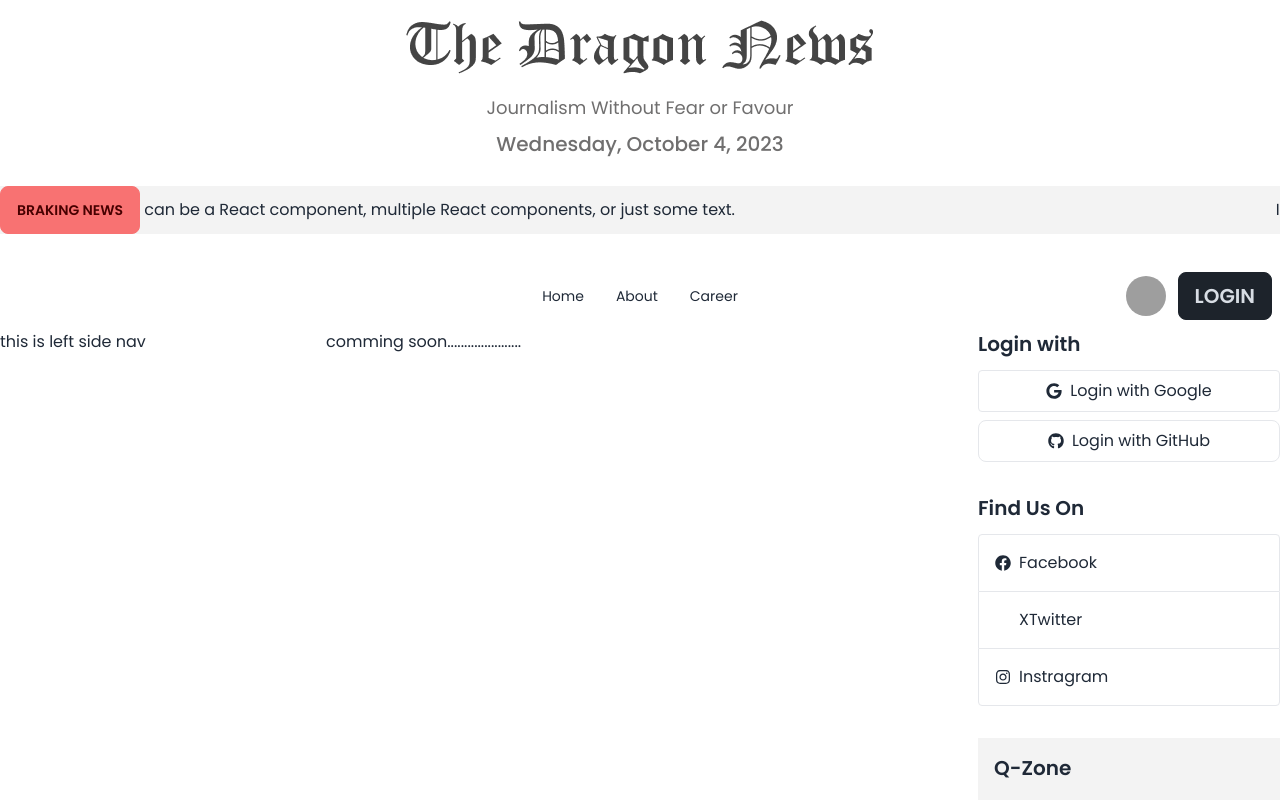
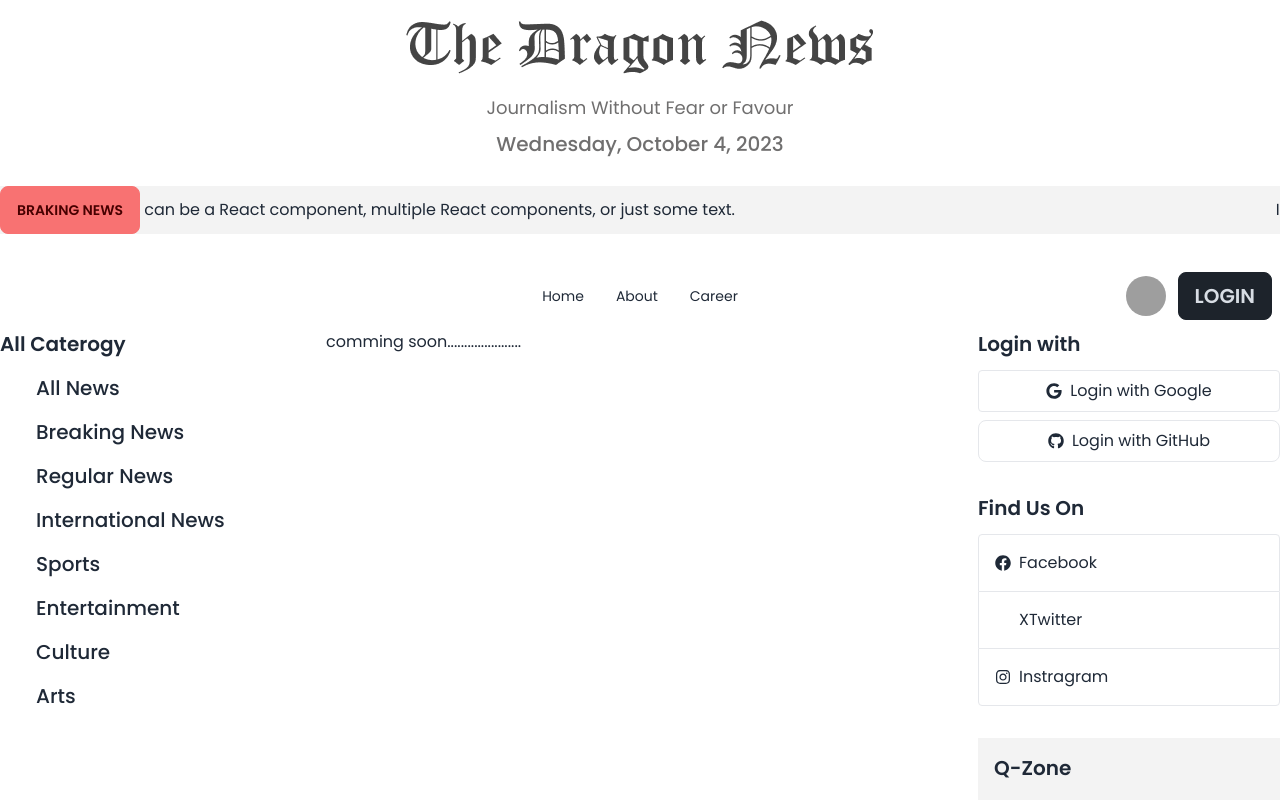
Before and after one commit to iamapusaha/dragon-news, a React (Vite) app: page / in a window 1280 px wide. Shown: the top 800 px of the page. Built offline with nearby package versions, Linux system fonts and the light colour scheme; grey boxes are pictures that could not be loaded; some icons are missing.

Commit message:
added all category

```diff
--- a/src/pages/shared/LeftSideNav/LeftSideNav.jsx
+++ b/src/pages/shared/LeftSideNav/LeftSideNav.jsx
@@ -1,9 +1,26 @@
+import { useEffect, useState } from "react";
+import { Link } from "react-router-dom";
 
 
 const LeftSideNav = () => {
+    const [categories, setCategories] = useState([])
+    useEffect(() => {
+        fetch('categories.json')
+            .then(res => res.json())
+            .then(data => setCategories(data))
+    }, [])
     return (
         <div>
-            <h1>this is left side nav</h1>
+            <div className="">
+                <h1 className="text-xl font-semibold">All Caterogy</h1>
+                <ul className="menu menu-vertical text-xl font-medium">
+                    {
+                        categories.map(category =>
+                            <li className="px-3" key={category.id}><Link to={`/category/${category.name}`}>{category.name}</Link></li>
+                        )
+                    }
+                </ul>
+            </div>
         </div>
     );
 };
```
Also changed, not shown: public/categories.json (renamed from public/data/categories.json), public/news.json (renamed from public/data/news.json).
